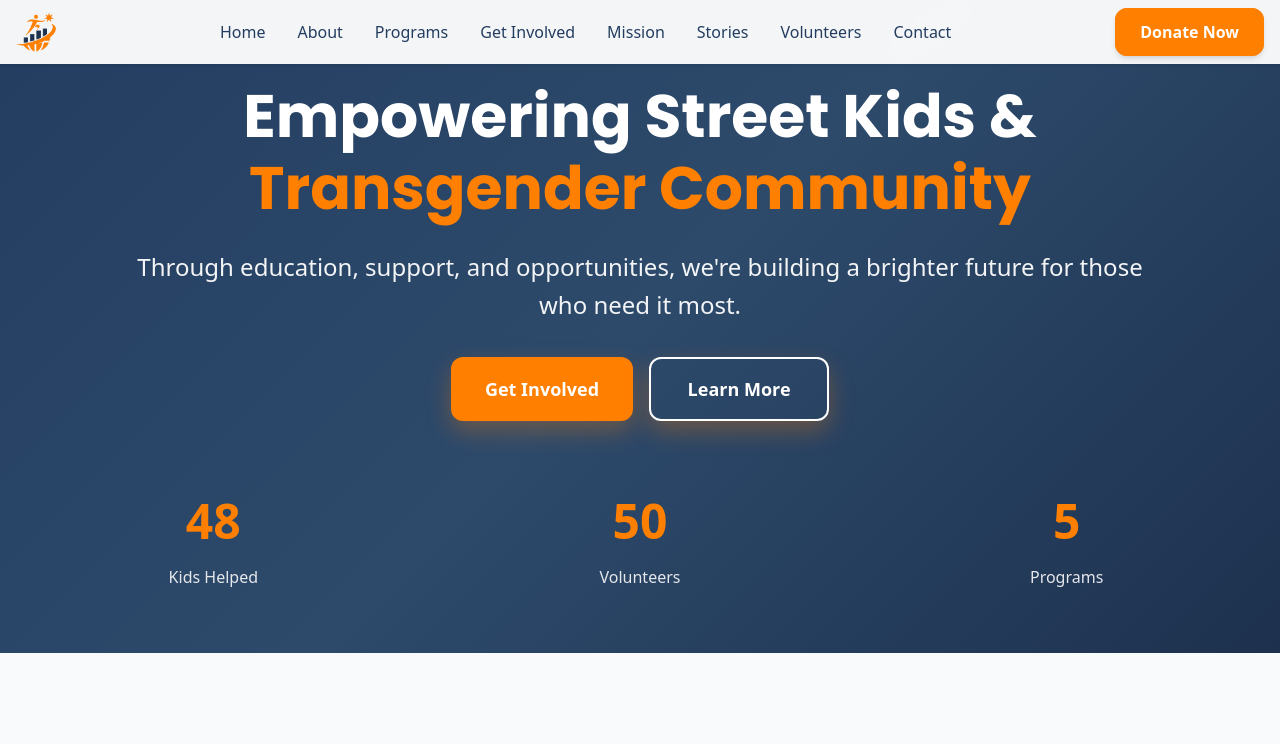
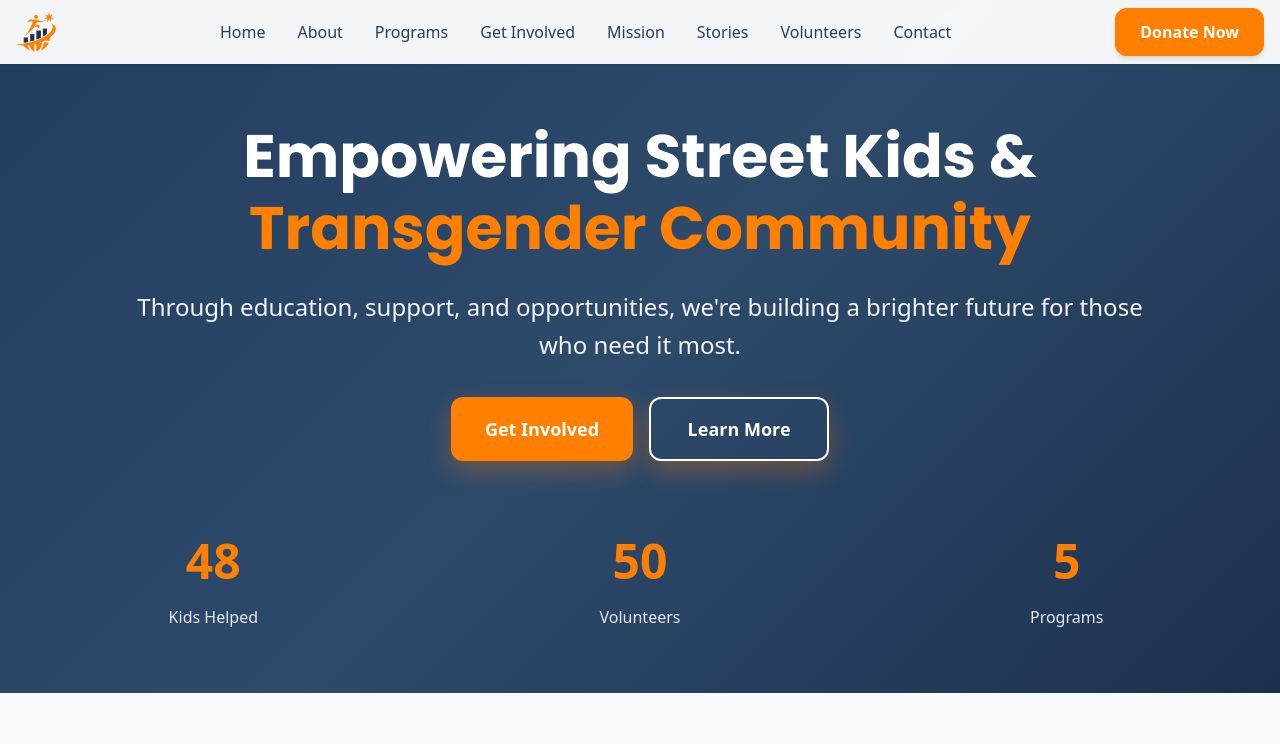
Before and after one commit to Maria715/projectsoch, a React (Create React App) app: page / in a window 1280 px wide. Shown: the top 744 px of the page. Built offline with nearby package versions, Linux system fonts and the light colour scheme.

Commit message:
add padding in hero section

```diff
--- a/src/components/Hero.js
+++ b/src/components/Hero.js
@@ -149,7 +149,7 @@ const Hero = () => {
   return (
     <section id="home" style={heroStyles}>
       <div style={containerStyles}>
-        <div style={{ maxWidth: '64rem', margin: '0 auto' }}>
+        <div style={{ maxWidth: '64rem', margin: '0 auto', paddingTop: '40px' }}>
           <h1 style={titleStyles}>
             Empowering Street Kids &
             <span style={{ color: '#ff7f00' }}> Transgender Community</span>
```
